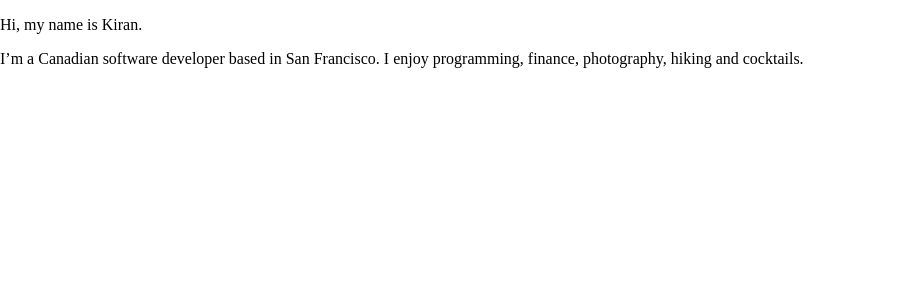
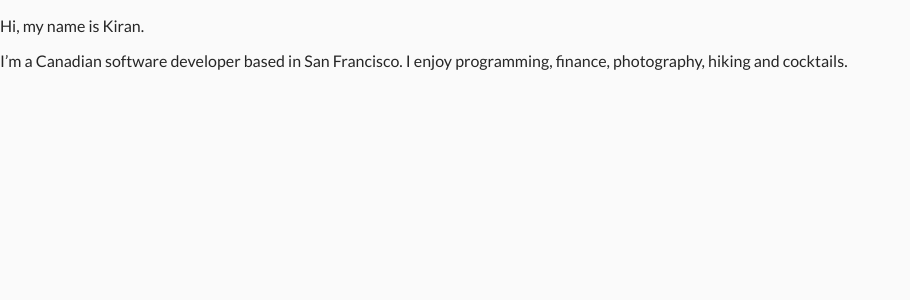
Before and after one commit to Kiran-Rao/kiran-rao.github.io, a Jekyll site: the page built from index.md, in a window 1280 px wide. Shown: the top 300 px of the page, without its empty margins (0-910 px from the left). Built offline with Jekyll 4.4.1, drawn with Linux system fonts in a browser that asks for light colours.

Commit message:
Change font

```diff
--- a/css/main.scss
+++ b/css/main.scss
@@ -4,4 +4,7 @@
 
 body {
   margin: 0;
+  font-family: Lato;
+  background-color: #fafafa;
+  color: #262626;
 }
```
